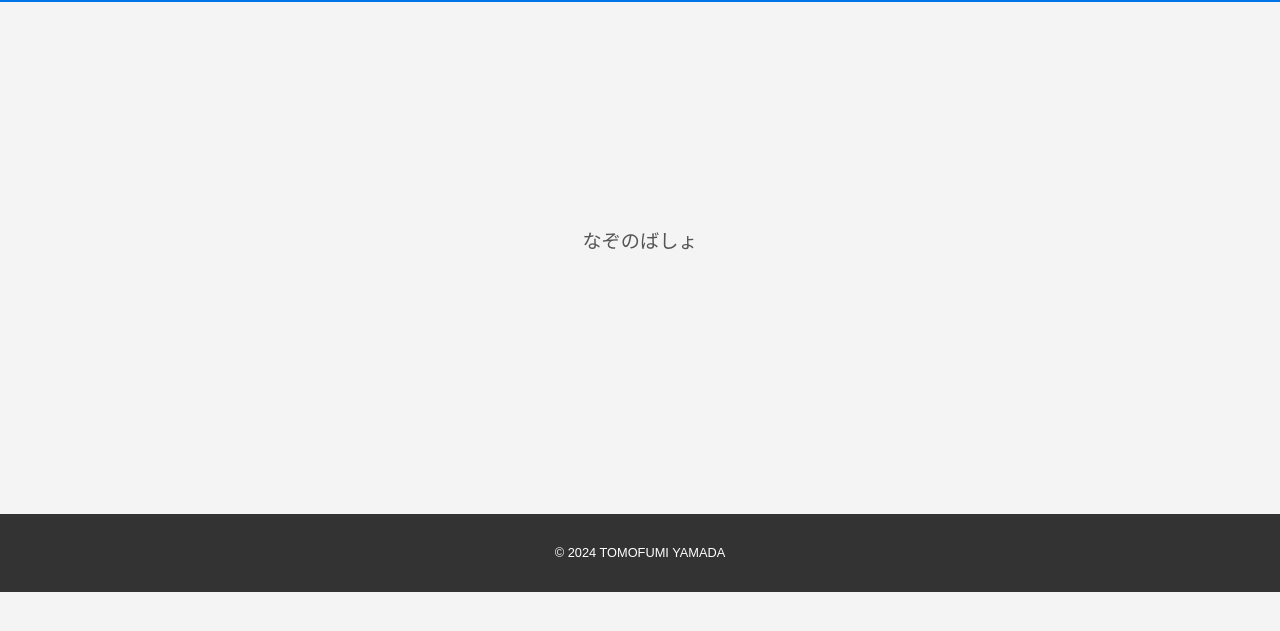
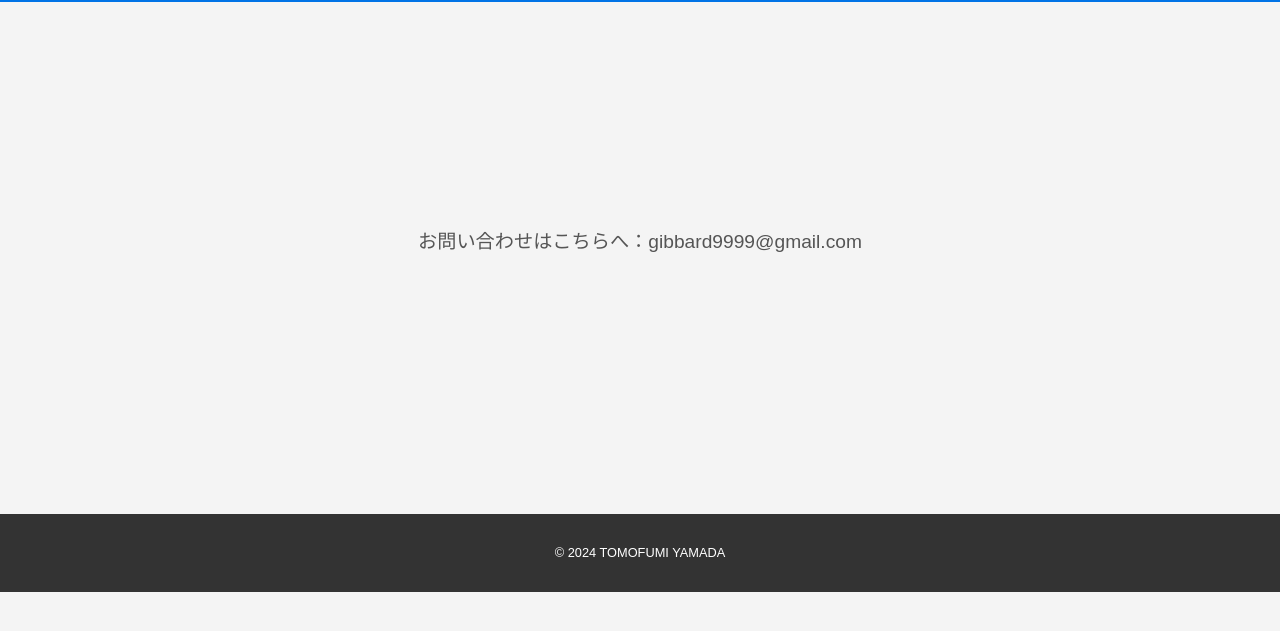
Before and after one commit to tomo6020/tomo6020.github.io, a plain HTML site: page index.html in a window 1280 px wide. Shown: the part 81-712 px from the top of the page. Drawn offline with Linux system fonts and the light colour scheme.

Commit message:
Update index.html

```diff
--- a/index.html
+++ b/index.html
@@ -11,7 +11,7 @@
         <h1>Welcome to My App</h1>
     </header>
     <main>
-        <p>なぞのばしょ</p>
+        <p>お問い合わせはこちらへ：gibbard9999@gmail.com</p>
     </main>
     <footer>
         <p>&copy; 2024 TOMOFUMI YAMADA</p>
```
